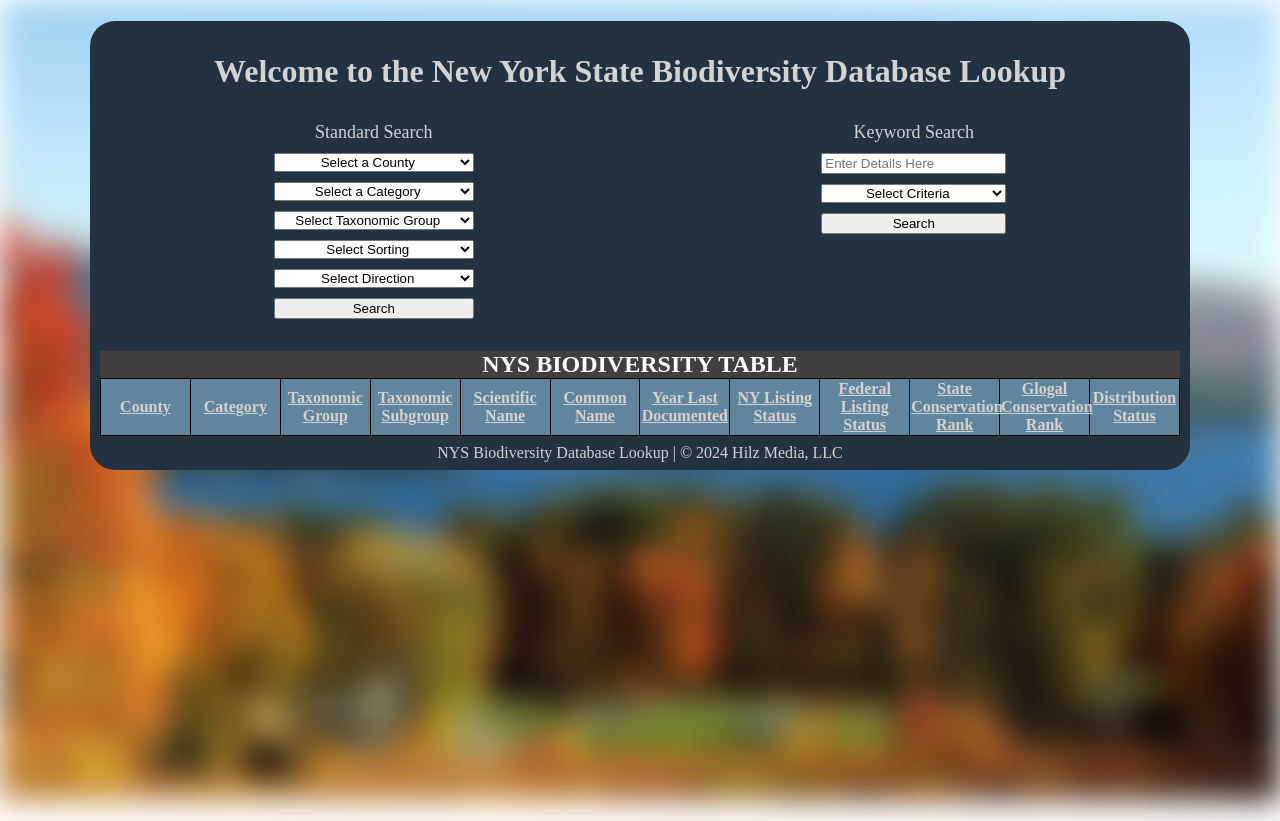
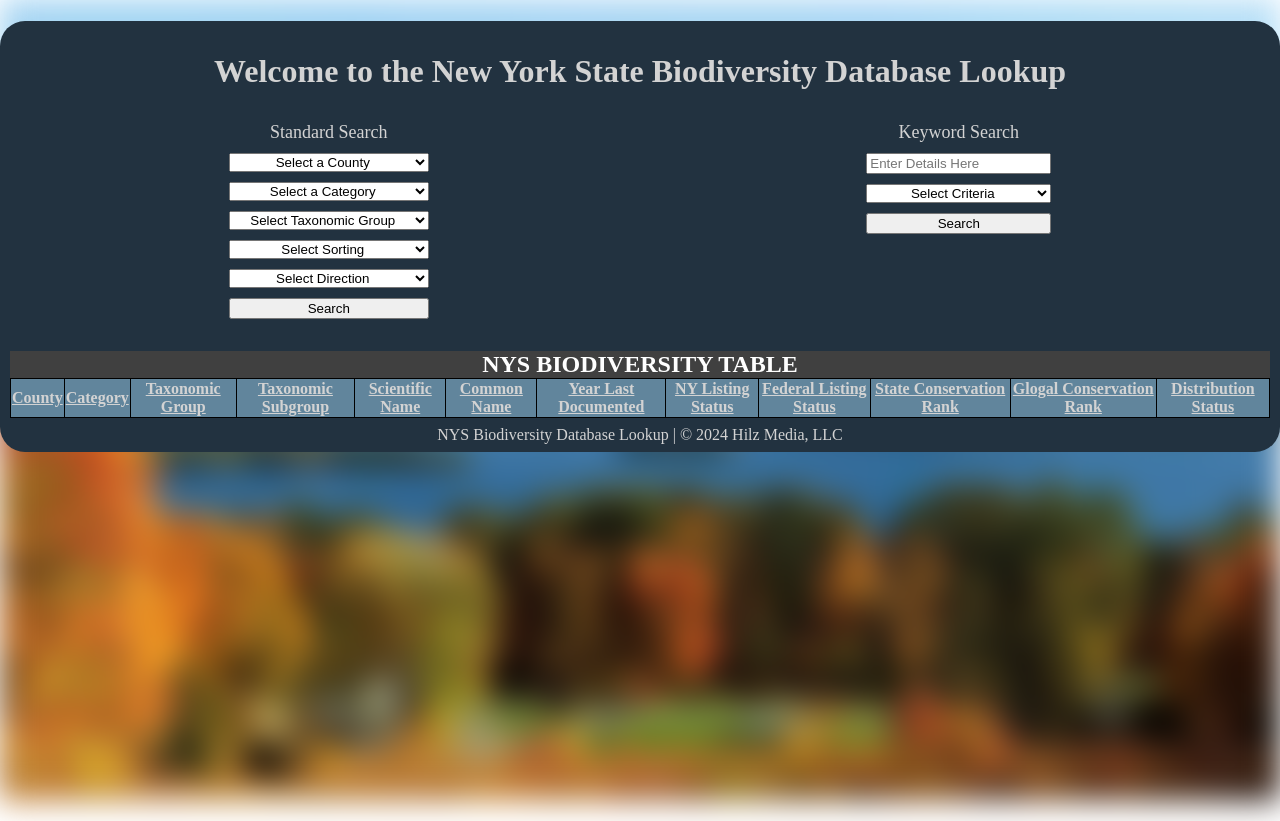
Before and after one commit to trevor-hilz/data-diversities, a React (Create React App) app in the folder client/: page / in a window 1280 px wide. Built offline with nearby package versions, Linux system fonts and the light colour scheme.

Commit message:
worked on table after receiving good feedback on color and layout.

```diff
--- a/client/public/style.css
+++ b/client/public/style.css
@@ -21,7 +21,7 @@ body::before {
 
 .wrapper {
   height: 100%;
-  max-width: 1080px;
+  max-width: 1300px;
   margin-inline: auto;
   padding-left: 10px;
   padding-right: 10px;
@@ -54,9 +54,6 @@ tr:nth-of-type(2n) {
 table {
   border-collapse: collapse;
   width: 100%;
-  table-layout: fixed;
-  max-width: 1080px;
-  word-wrap: normal;
 }
 
 caption {
--- a/client/src/components/CardContainer.jsx
+++ b/client/src/components/CardContainer.jsx
@@ -28,6 +28,18 @@ const CardContainer = () => {
     const directionSelection = document.getElementById('directionSelector');
     const selectedDirection = directionSelection.value;
 
+    if (
+      !selectedDirection ||
+      !selectedSorting ||
+      !selectedCategory ||
+      !selectedCounty ||
+      !selectedTaxonomicGroup
+    ) {
+      return alert(
+        'Not all fields provided. Please select an option for all fields'
+      );
+    }
+
     axios
       .get('http://localhost:3000/request/', {
         params: {
@@ -50,7 +62,10 @@ const CardContainer = () => {
     const inputSelection = document.getElementById('customInput');
     const input = inputSelection.value;
 
-    console.log(custom, input);
+    if (!custom || !input) {
+      return alert('Both fields are required.');
+    }
+
     axios
       .get('http://localhost:3000/request/custom/', {
         params: {
```
